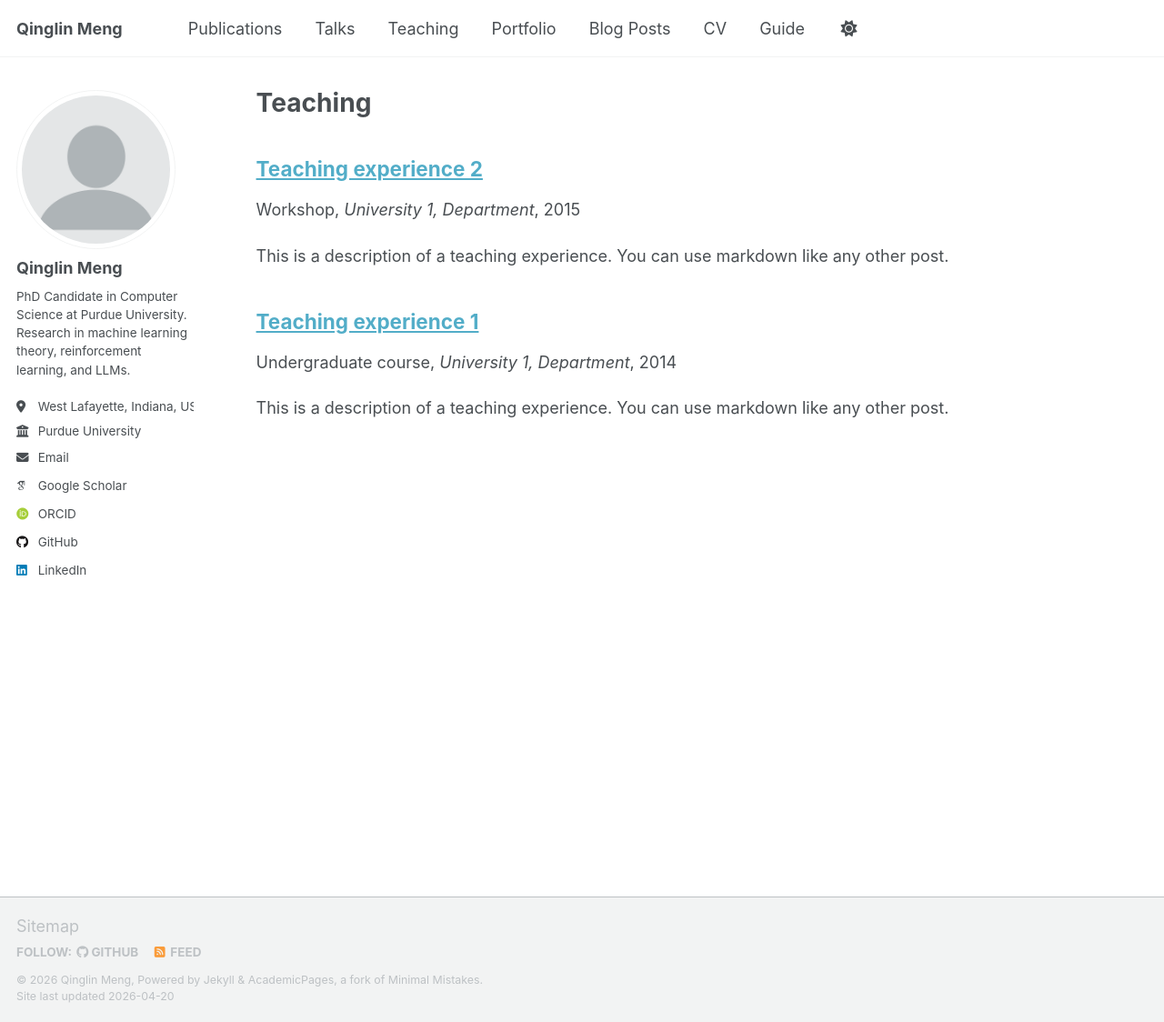
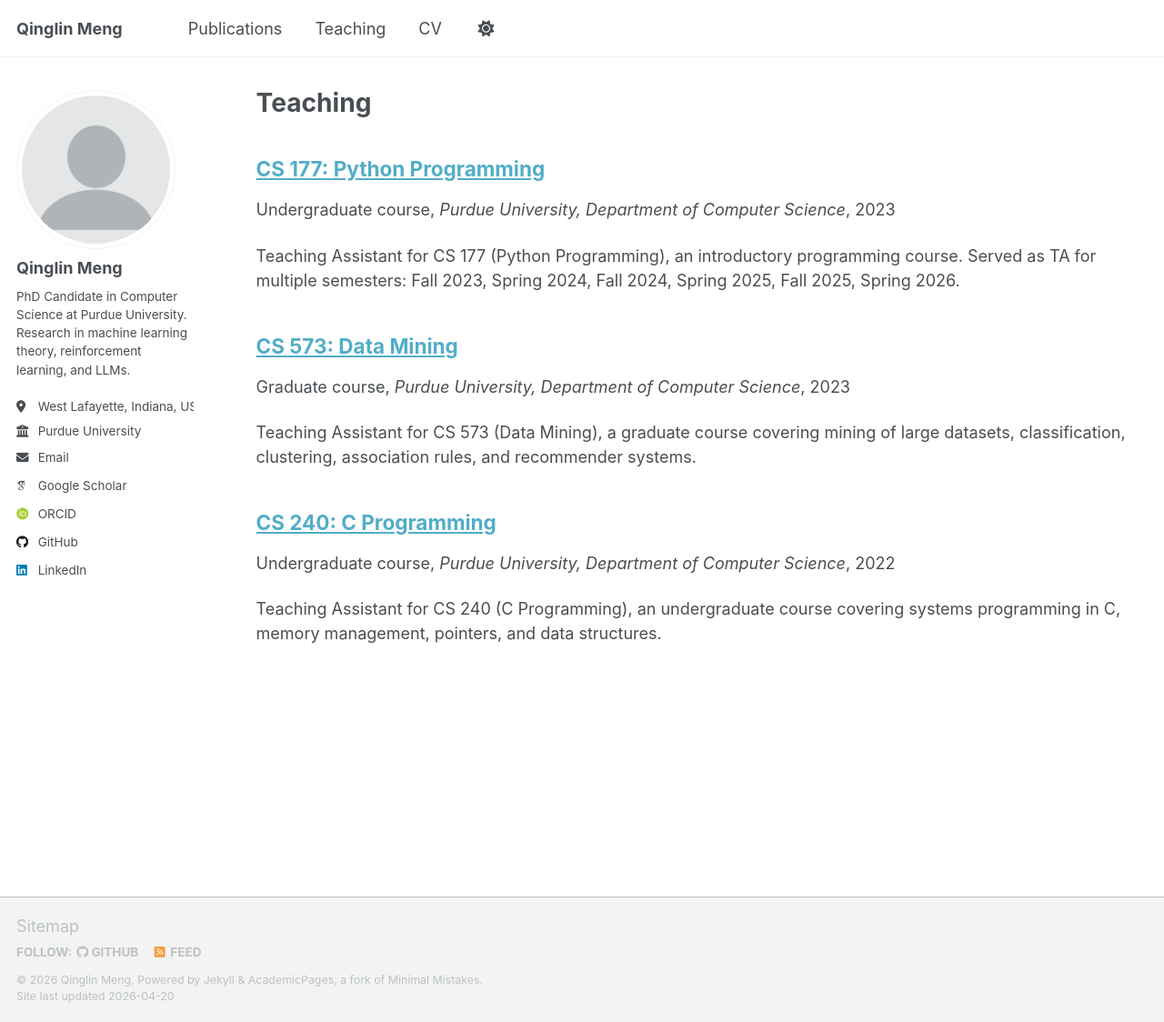
Before and after one commit to QLMeng2025/QLMeng2025.github.io, a Jekyll site: the page built from _pages/teaching.html, in a window 1280 px wide and 1124 px high. Shown: the whole window at 91% size. Built offline with Jekyll 4.4.1, drawn with Linux system fonts in a browser that asks for light colours; some web fonts are replaced; a script that is not in the unit is left out.

Commit message:
Complete personal website overhaul with real content
- about.md: add Tsinghua background, internships, full publication list
- cv.md: rewrite with real education, industry experience, publications, teaching
- teaching: replace template files with CS 240, CS 573, CS 177 TA entries
- navigation.yml: remove unused tabs (Talks, Portfolio, Blog, Guide)

Co-Authored-By: Claude Sonnet 4.6 <noreply@anthropic.com>

```diff
--- a/_data/navigation.yml
+++ b/_data/navigation.yml
@@ -1,33 +1,9 @@
-# The following is the order of the links in the header of the website.
-#
-# Changing the order here will adjust the order and you can also add additional
-# links. Removing a link prevents it from showing in the header, but does not
-# prevent it from being included in the site.
-#
-# NOTE that only one of the CV options should be selected, the first is for the
-#      Markdown formatted page while the second is generated using JSON.
-
 main:
   - title: "Publications"
     url: /publications/
 
-  - title: "Talks"
-    url: /talks/
-
   - title: "Teaching"
     url: /teaching/
 
-  - title: "Portfolio"
-    url: /portfolio/
-
-  - title: "Blog Posts"
-    url: /year-archive/
-
   - title: "CV"
     url: /cv/
-
-  # - title: "CV"
-  #   url: /cv-json/
-
-  - title: "Guide"
-    url: /markdown/
--- a/_pages/cv.md
+++ b/_pages/cv.md
@@ -9,56 +9,29 @@ redirect_from:
 
 {% include base_path %}
 
-Education
-======
-* Ph.D in Version Control Theory, GitHub University, 2018 (expected)
-* M.S. in Jekyll, GitHub University, 2014
-* B.S. in GitHub, GitHub University, 2012
+## Education
 
-Work experience
-======
-* Spring 2024: Academic Pages Collaborator
-  * GitHub University
-  * Duties includes: Updates and improvements to template
-  * Supervisor: The Users
+* **Ph.D. in Computer Science**, Purdue University, 2022–2027 (expected)
+  * Advisor: [Steve Hanneke](https://stevehanneke.com/)
+* **B.S. in Mathematics**, Tsinghua University, 2017–2022
 
-* Fall 2015: Research Assistant
-  * GitHub University
-  * Duties included: Merging pull requests
-  * Supervisor: Professor Hub
+## Industry Experience
 
-* Summer 2015: Research Assistant
-  * GitHub University
-  * Duties included: Tagging issues
-  * Supervisor: Professor Git
+* **Applied Scientist Intern**, Amazon, Aug–Dec 2026
+* **Machine Learning Engineer Intern**, DoorDash, May–Aug 2026
 
-Skills
-======
-* Skill 1
-* Skill 2
-  * Sub-skill 2.1
-  * Sub-skill 2.2
-  * Sub-skill 2.3
-* Skill 3
+## Research
 
-Publications
-======
-  <ul>{% for post in site.publications reversed %}
-    {% include archive-single-cv.html %}
-  {% endfor %}</ul>
+My research focuses on machine learning theory, reinforcement learning, and large language models. I am interested in the theoretical foundations of learning, including statistical learning theory, online learning, and algorithms with provable guarantees.
 
-Talks
-======
-  <ul>{% for post in site.talks reversed %}
-    {% include archive-single-talk-cv.html  %}
-  {% endfor %}</ul>
+## Publications
 
-Teaching
-======
-  <ul>{% for post in site.teaching reversed %}
-    {% include archive-single-cv.html %}
-  {% endfor %}</ul>
+<ul>{% for post in site.publications reversed %}
+  {% include archive-single-cv.html %}
+{% endfor %}</ul>
 
-Service and leadership
-======
-* Currently signed in to 43 different slack teams
+## Teaching
+
+<ul>{% for post in site.teaching reversed %}
+  {% include archive-single-cv.html %}
+{% endfor %}</ul>
--- a/_teaching/2014-spring-teaching-1.md
+++ /dev/null
@@ -1,20 +0,0 @@
----
-title: "Teaching experience 1"
-collection: teaching
-type: "Undergraduate course"
-permalink: /teaching/2014-spring-teaching-1
-venue: "University 1, Department"
-date: 2014-01-01
-location: "City, Country"
----
-
-This is a description of a teaching experience. You can use markdown like any other post.
-
-Heading 1
-======
-
-Heading 2
-======
-
-Heading 3
-======
--- a/_teaching/2015-spring-teaching-2.md
+++ /dev/null
@@ -1,20 +0,0 @@
----
-title: "Teaching experience 2"
-collection: teaching
-type: "Workshop"
-permalink: /teaching/2015-spring-teaching-1
-venue: "University 1, Department"
-date: 2015-01-01
-location: "City, Country"
----
-
-This is a description of a teaching experience. You can use markdown like any other post.
-
-Heading 1
-======
-
-Heading 2
-======
-
-Heading 3
-======
--- /dev/null
+++ b/_teaching/2022-fall-cs240.md
@@ -0,0 +1,11 @@
+---
+title: "CS 240: C Programming"
+collection: teaching
+type: "Undergraduate course"
+permalink: /teaching/2022-fall-cs240
+venue: "Purdue University, Department of Computer Science"
+date: 2022-08-01
+location: "West Lafayette, IN"
+---
+
+Teaching Assistant for CS 240 (C Programming), an undergraduate course covering systems programming in C, memory management, pointers, and data structures.
--- /dev/null
+++ b/_teaching/2023-fall-cs177.md
@@ -0,0 +1,11 @@
+---
+title: "CS 177: Python Programming"
+collection: teaching
+type: "Undergraduate course"
+permalink: /teaching/2023-fall-cs177
+venue: "Purdue University, Department of Computer Science"
+date: 2023-08-01
+location: "West Lafayette, IN"
+---
+
+Teaching Assistant for CS 177 (Python Programming), an introductory programming course. Served as TA for multiple semesters: Fall 2023, Spring 2024, Fall 2024, Spring 2025, Fall 2025, Spring 2026.
--- /dev/null
+++ b/_teaching/2023-spring-cs573.md
@@ -0,0 +1,11 @@
+---
+title: "CS 573: Data Mining"
+collection: teaching
+type: "Graduate course"
+permalink: /teaching/2023-spring-cs573
+venue: "Purdue University, Department of Computer Science"
+date: 2023-01-01
+location: "West Lafayette, IN"
+---
+
+Teaching Assistant for CS 573 (Data Mining), a graduate course covering mining of large datasets, classification, clustering, association rules, and recommender systems.
```
Also changed, not shown: _pages/about.md (+11 -9 lines).
